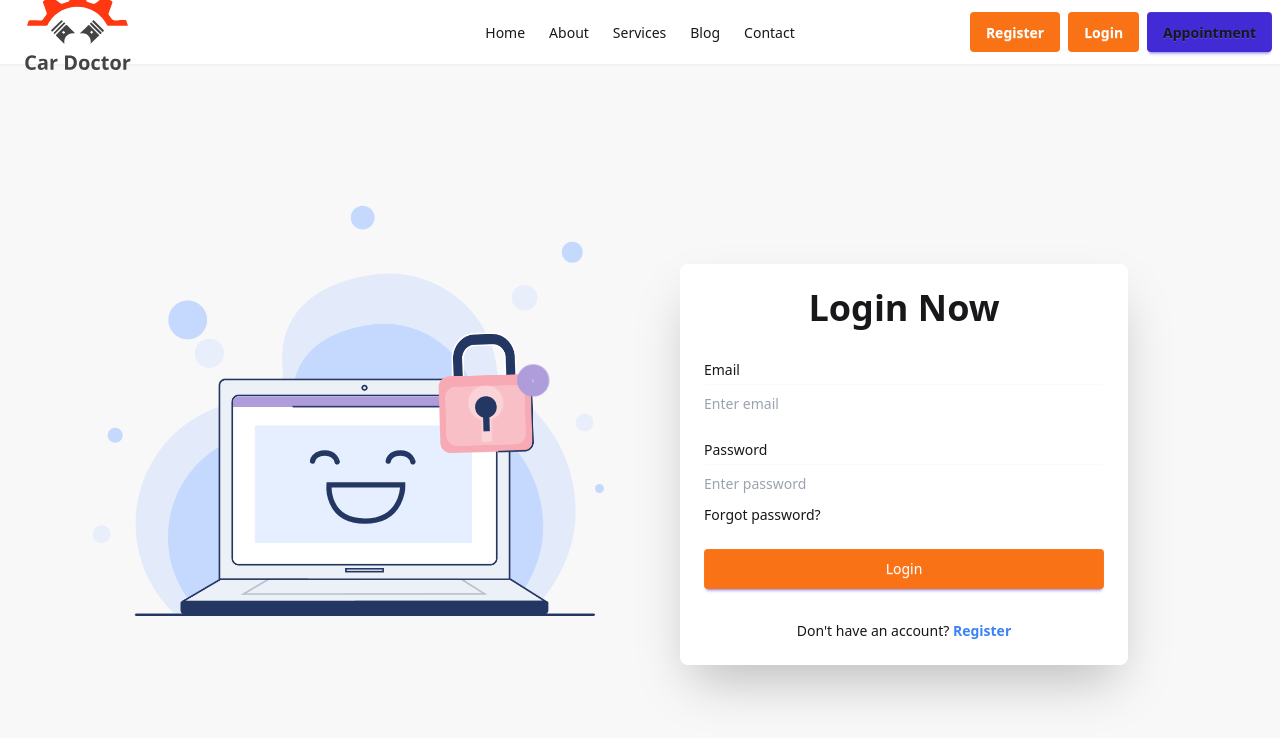
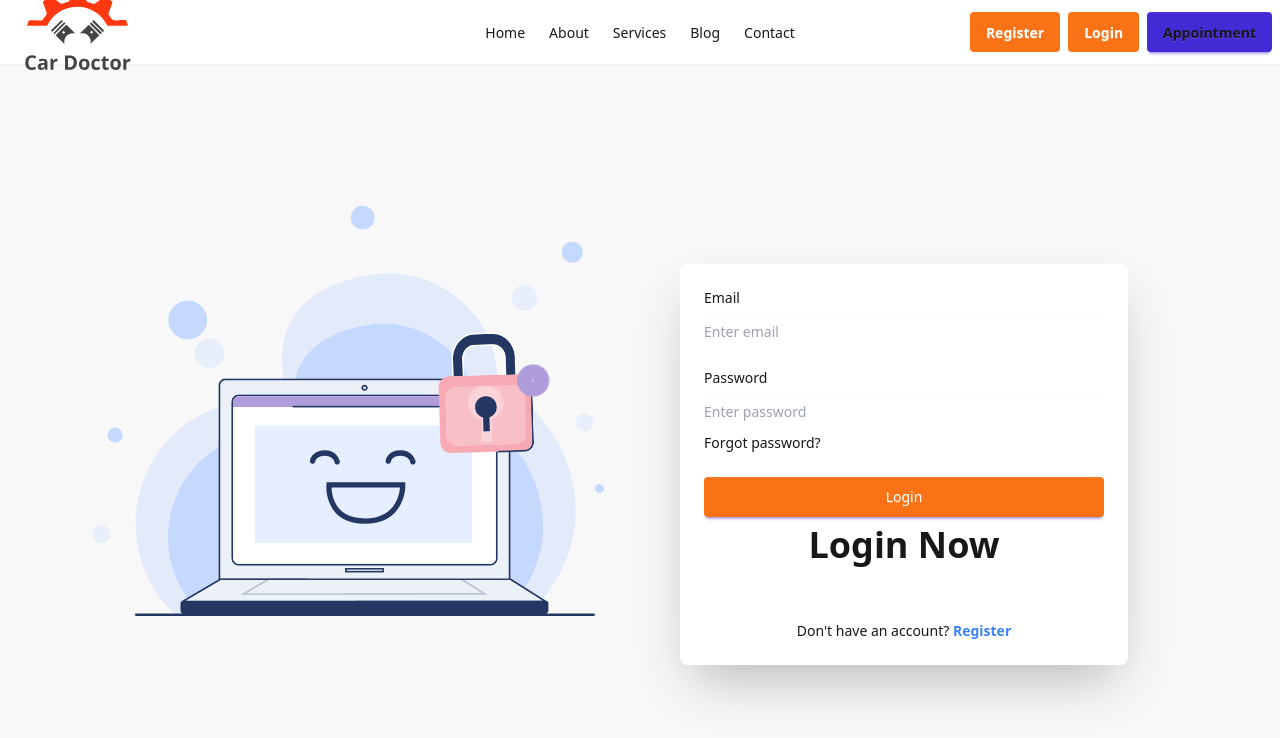
Before and after one commit to farihapromi/nextjs-car-doctor, a Next.js app: page /login in a window 1280 px wide. Shown: the top 738 px of the page. Built offline with nearby package versions, Linux system fonts and the light colour scheme.

Commit message:
Shift login form to another page

```diff
--- a/package.json
+++ b/package.json
@@ -14,9 +14,11 @@
     "@fortawesome/free-solid-svg-icons": "^6.7.2",
     "@fortawesome/react-fontawesome": "^0.2.2",
     "autoprefixer": "^10.4.21",
+    "bcrypt": "^6.0.0",
     "lottie-react": "^2.4.1",
     "mongodb": "^6.17.0",
     "next": "15.3.4",
+    "next-auth": "^4.24.11",
     "postcss": "^8.5.6",
     "react": "^19.0.0",
     "react-dom": "^19.0.0",
--- a/src/app/actions/auth/registerUser.js
+++ b/src/app/actions/auth/registerUser.js
@@ -1,15 +1,24 @@
 'use server';
 
 import dbConnect, { collectionNameObj } from '@/lib/dbConnect';
+import bcrypt from 'bcrypt';
 
 export const registerUser = async (payload) => {
+  const serviceColection = dbConnect(collectionNameObj.serviceColection);
   const userCollection = dbConnect(collectionNameObj.userCollection);
   //valiudation of user
-  const user = userCollection.findOne({ email: payload.email });
+  const { email, password } = payload;
+  if (!email || !password) {
+    return { succes: false };
+  }
+  const user = await userCollection.findOne({ email: payload.email });
   if (!user) {
+    const hashedPassword = await bcrypt.hash(password, 10);
+    payload.password = hashedPassword;
     const result = await userCollection.insertOne(payload);
-    return result;
+    const { acknowledged, insertedId } = result;
+    return { acknowledged, insertedId };
   }
 
-  return null;
+  return { success: false };
 };
--- /dev/null
+++ b/src/app/api/auth/[...nextauth]/route.js
@@ -0,0 +1,41 @@
+import NextAuth from 'next-auth';
+
+import CredentialsProvider from 'next-auth/providers/credentials';
+export const authOptions = {
+  // Configure one or more authentication providers
+
+  providers: [
+    CredentialsProvider({
+      // The name to display on the sign in form (e.g. "Sign in with...")
+      name: 'Credentials',
+      // `credentials` is used to generate a form on the sign in page.
+      // You can specify which fields should be submitted, by adding keys to the `credentials` object.
+      // e.g. domain, username, password, 2FA token, etc.
+      // You can pass any HTML attribute to the <input> tag through the object.
+      credentials: {
+        username: { label: 'Username', type: 'text', placeholder: 'jsmith' },
+        password: { label: 'Password', type: 'password' },
+      },
+      async authorize(credentials, req) {
+        // Add logic here to look up the user from the credentials supplied
+        const user = { id: '1', name: 'J Smith', email: 'jsmith@example.com' };
+
+        if (user) {
+          // Any object returned will be saved in `user` property of the JWT
+          return user;
+        } else {
+          // If you return null then an error will be displayed advising the user to check their details.
+          return null;
+
+          // You can also Reject this callback with an Error thus the user will be sent to the error page with the error message as a query parameter
+        }
+      },
+    }),
+  ],
+  pages: {
+    signIn: '/login',
+  },
+};
+const handler = NextAuth();
+export { handler as GET, handler as POST };
+export default NextAuth(authOptions);
--- /dev/null
+++ b/src/app/login/componnets/LoginForm.jsx
@@ -0,0 +1,45 @@
+'use client'
+import React from 'react'
+
+const LoginForm = () => {
+        const handleLogin=e=>{
+
+         e.preventDefault();
+    const form = e.target;
+
+    const email = form.email.value;
+    const password = form.password.value;
+    }
+
+  return (
+    <div>
+        <form onSubmit={handleLogin}>
+
+
+  {/* Email */}
+  <div className="form-control mb-4">
+    <label htmlFor="email" className="block text-sm font-medium mb-1">Email</label>
+    <input type="email" id="email" name="email" placeholder="Enter email" className="input input-bordered w-full" required />
+  </div>
+
+  {/* Password */}
+  <div className="form-control mb-6">
+    <label htmlFor="password" className="block text-sm font-medium mb-1">Password</label>
+    <input type="password" id="password" name="password" placeholder="Enter password" className="input input-bordered w-full" required />
+    <label className="mt-1">
+      <a href="#" className="label-text-alt link link-hover">Forgot password?</a>
+    </label>
+  </div>
+
+  {/* Submit */}
+  <div className="form-control">
+    <button type="submit" className="btn btn-primary w-full bg-orange-500 text-white">Login</button>
+  </div>
+</form>
+
+
+    </div>
+  )
+}
+
+export default LoginForm
--- a/src/app/login/page.jsx
+++ b/src/app/login/page.jsx
@@ -2,14 +2,12 @@
 import Lottie from 'lottie-react'
 import Link from 'next/link'
 import registerAnimationData from '../../assets/lottie/login.json'
+import LoginForm from './componnets/LoginForm'
 
 
 
 
 const Login = () => {
-    const handleLogin=e=>{
-        e.preventDefault()
-    }
 
 
   return (
@@ -23,30 +21,8 @@ const Login = () => {
         {/* Signup Card */}
         <div className="card bg-base-100 w-full max-w-md shadow-2xl">
           <div className="card-body">
+            <LoginForm/>
             <h1 className="text-4xl font-bold text-center mb-6">Login Now</h1>
-<form onSubmit={handleLogin}>
-
-
-  {/* Email */}
-  <div className="form-control mb-4">
-    <label htmlFor="email" className="block text-sm font-medium mb-1">Email</label>
-    <input type="email" id="email" name="email" placeholder="Enter email" className="input input-bordered w-full" required />
-  </div>
-
-  {/* Password */}
-  <div className="form-control mb-6">
-    <label htmlFor="password" className="block text-sm font-medium mb-1">Password</label>
-    <input type="password" id="password" name="password" placeholder="Enter password" className="input input-bordered w-full" required />
-    <label className="mt-1">
-      <a href="#" className="label-text-alt link link-hover">Forgot password?</a>
-    </label>
-  </div>
-
-  {/* Submit */}
-  <div className="form-control">
-    <button type="submit" className="btn btn-primary w-full bg-orange-500 text-white">Login</button>
-  </div>
-</form>
 
             <p className="text-sm text-center mt-6">
              Don't have an account?{' '}
--- a/src/app/register/page.jsx
+++ b/src/app/register/page.jsx
@@ -13,7 +13,8 @@ const Signup = () => {
     const email = form.email.value;
     const password = form.password.value;
 
-    await registerUser(name, email, password);
+   await registerUser({ name, email, password });
+
   };
 
   return (
```
Also changed, not shown: 1 other file (tests, documents, lock files or other folders).
